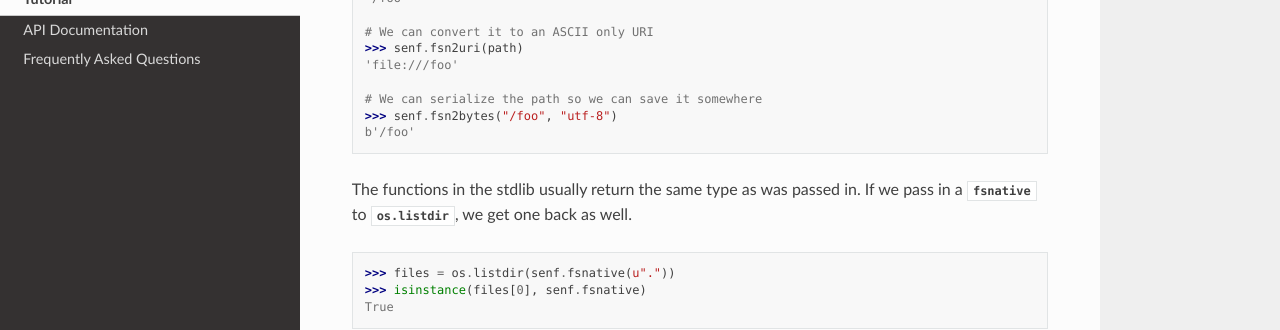
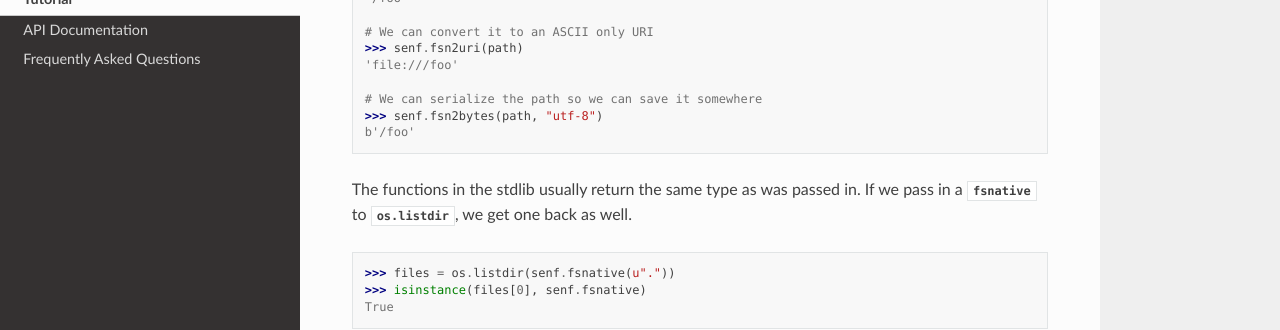
Before and after one commit to quodlibet/senf, a Sphinx documentation site: the page built from docs/tutorial.rst, in a window 1280 px wide and 900 px high, scrolled down 744 px. Shown: the part 151-481 px from the top of the window. Built offline with Sphinx 7.4.7 and the Read the Docs theme 2.0.0, drawn with Linux system fonts in a browser that asks for light colours.

Commit message:
docs: typo

```diff
--- a/docs/tutorial.rst
+++ b/docs/tutorial.rst
@@ -55,7 +55,7 @@ Now that we have a `fsnative`, what can we do with it?
     'file:///foo'
 
     # We can serialize the path so we can save it somewhere
-    >>> senf.fsn2bytes("/foo", "utf-8")
+    >>> senf.fsn2bytes(path, "utf-8")
     b'/foo'
 
 The functions in the stdlib usually return the same type as was passed in. If
```
